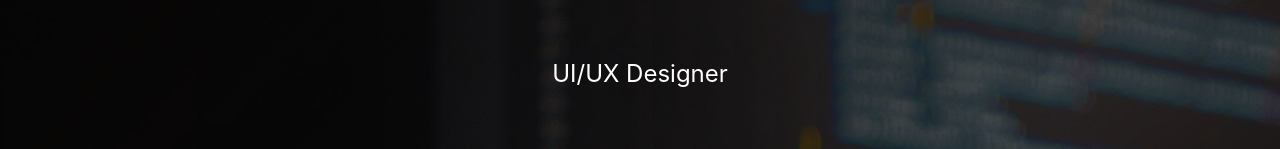
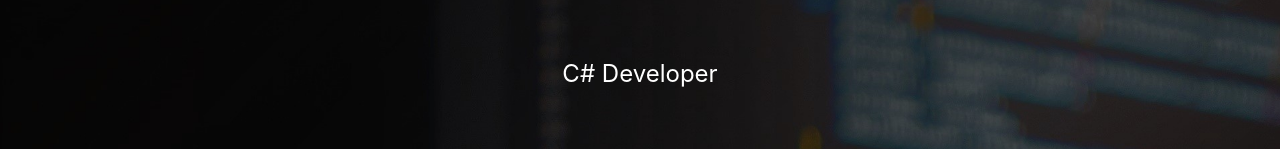
Before and after one commit to AlecZytkowski/aleczytkowski-portfolio, a React (Create React App) app: page / in a window 1280 px wide. Shown: the part 499-648 px from the top of the page. Built offline with nearby package versions, Linux system fonts and the light colour scheme.

Commit message:
Added additional titles/skills to the welcome message.

```diff
--- a/src/pages/Welcome.jsx
+++ b/src/pages/Welcome.jsx
@@ -5,10 +5,14 @@ import profile from '../assets/profile.jpg'
 export const Welcome = () => {
     const [textIndex, setTextIndex] = useState(0);
     const textArray = [
-      'React JS Enthusiast',
-      'Front-end Developer',
+      'Full-Stack Developer',
+      'ReactJS Developer',
+      'C# Developer',
+      'Blazor Developer',
+      'SQL Administrator',
       'UI/UX Designer',
       'Web Developer',
+      'IT Administrator',
       'Tech Enthusiast'
     ];
 
```
